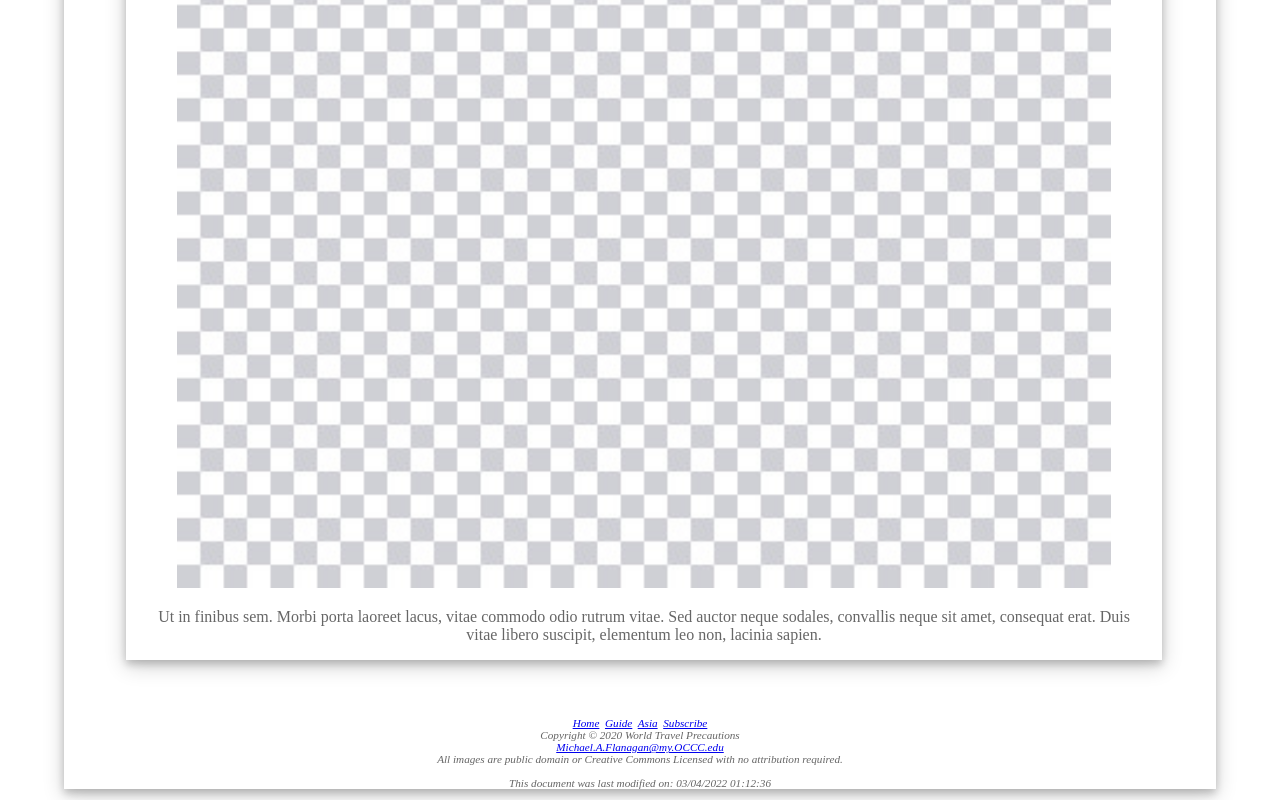
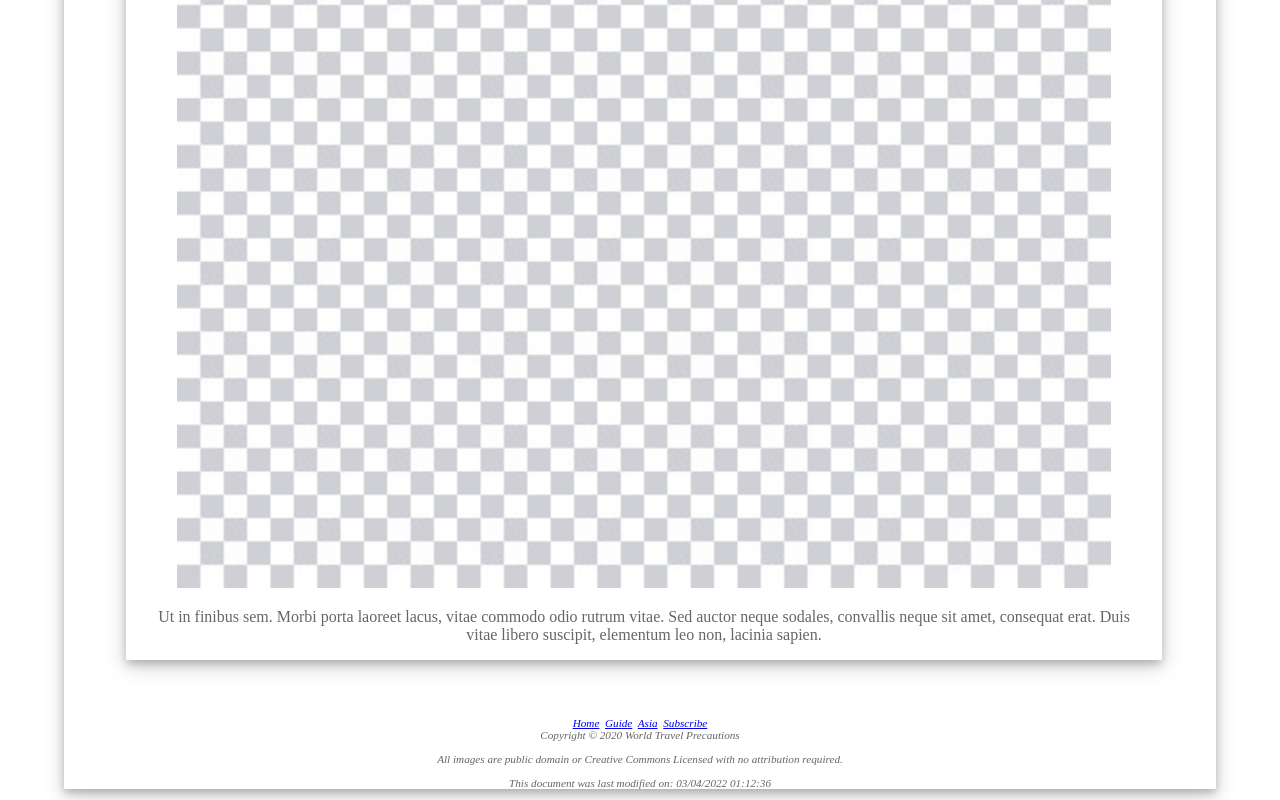
Before and after one commit to MFlanagan7/GlobalWeb, a plain HTML site: page GWTemplate.html in a window 1280 px wide. Shown: the part 2844-3644 px from the top of the page. Drawn offline with Linux system fonts and the light colour scheme.

Commit message:
Update GWTemplate.html

```diff
--- a/GWTemplate.html
+++ b/GWTemplate.html
@@ -59,7 +59,6 @@
                     <a href="subscribe.html">Subscribe</a>
                 </div>
                 Copyright &copy; 2020 World Travel Precautions<br>
-                <a href="mailto:michael.a.flanagan@my.occc.edu">Michael.A.Flanagan@my.OCCC.edu</a>
                 <br>
                 <script>
                     document.write("All images are public domain or Creative Commons Licensed with no attribution required.");
```
